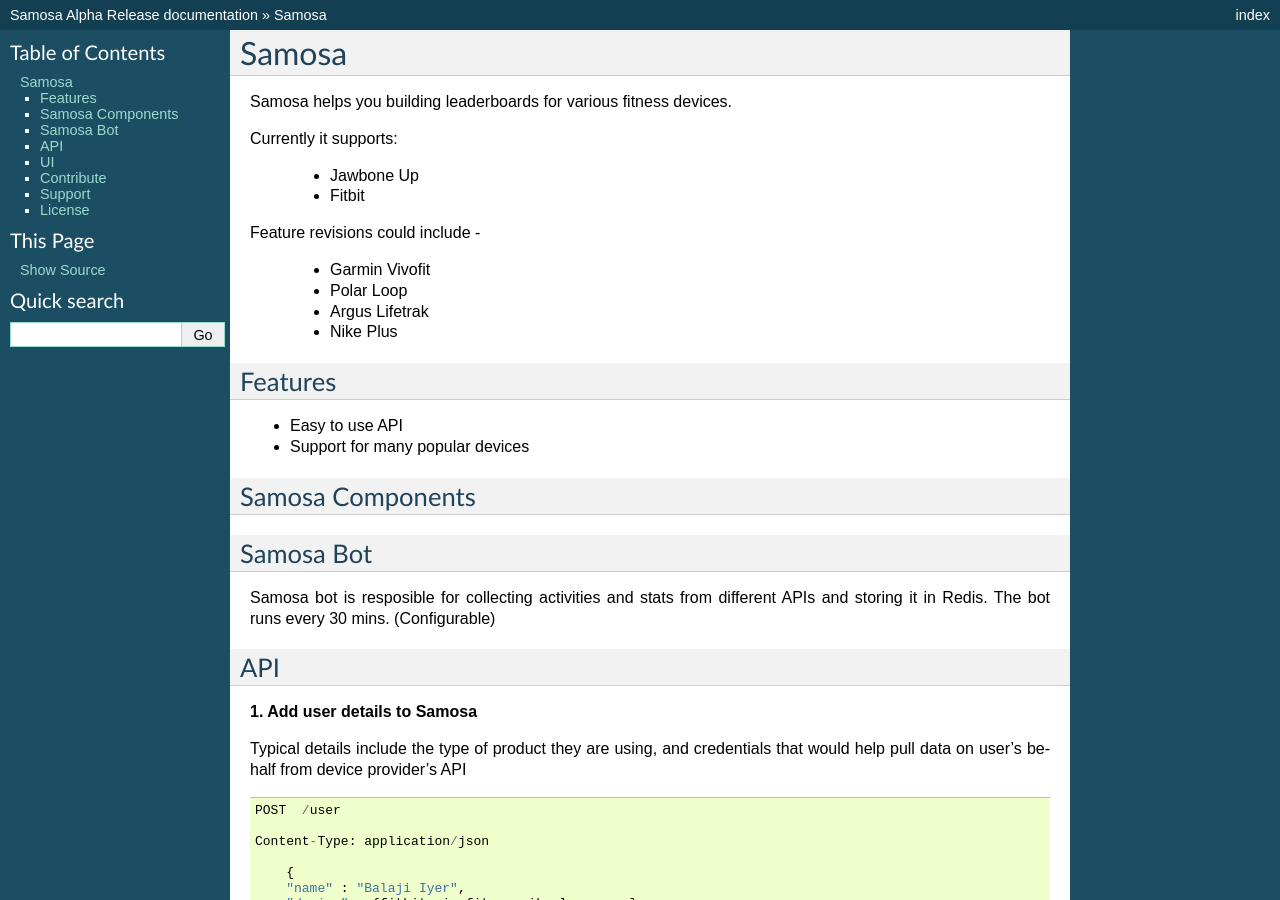
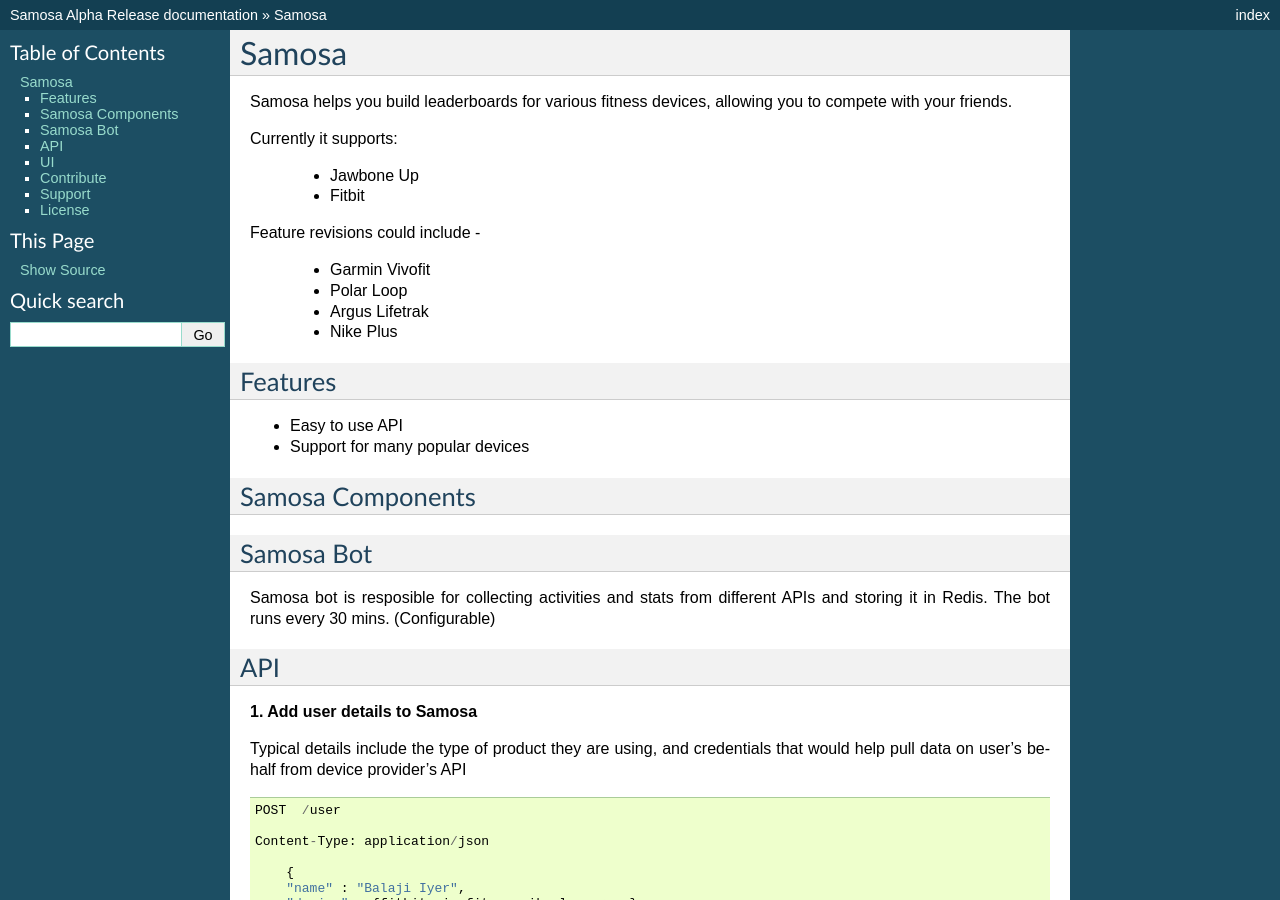
Before and after one commit to balajiiyer/samosa, a Sphinx documentation site: the page built from docs/source/index.rst, in a window 1280 px wide and 900 px high. Built offline with Sphinx 7.4.7, drawn with Linux system fonts in a browser that asks for light colours.

Commit message:
Update index.rst

```diff
--- a/docs/source/index.rst
+++ b/docs/source/index.rst
@@ -1,7 +1,7 @@
 Samosa
 ========
 
-Samosa helps you building leaderboards for various fitness devices.
+Samosa helps you build leaderboards for various fitness devices, allowing you to compete with your friends.
 
 Currently it supports:
 
```
